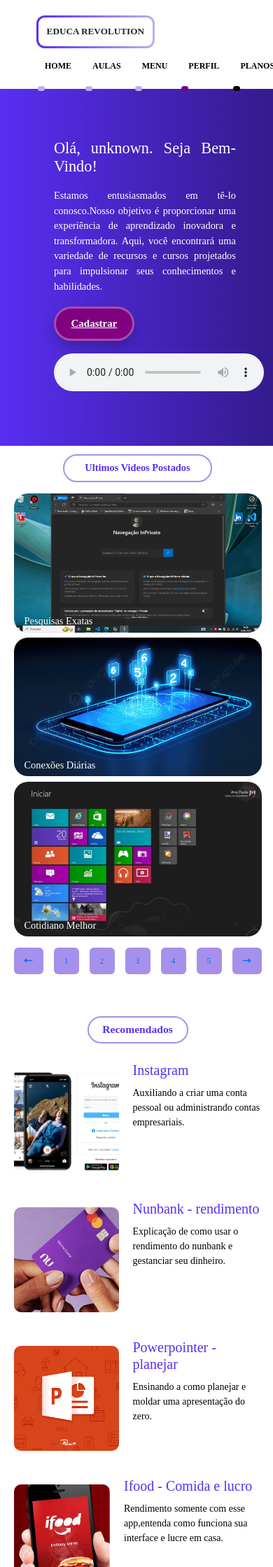
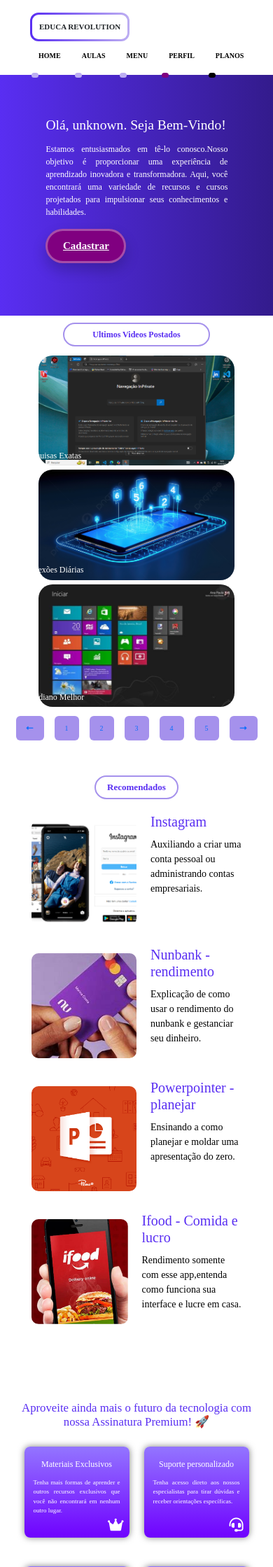
Before and after one commit to EducaRevolution/EducaRevolutionSite, a PHP site: page /home.html in a window 390 px wide; the page is wider, and only the part inside the window is pictured. Shown: the top 2239 px of that part at 70% size. Run offline with PHP 8.4, Linux system fonts and the light colour scheme; some web fonts are replaced.

Commit message:
Add files via upload

```diff
--- a/css/home.css
+++ b/css/home.css
@@ -251,11 +251,11 @@
   margin: 0.3rem 0;
 }
 
-.video-item img {
+.video__img{
   border-radius: 20px;
-  max-width: 100%;
-  height: auto;
-  display: block;
+  width: 80%;
+  min-width: 150px;
+  max-width: 600px;
 }
 
 .video-item h3 {
@@ -374,13 +374,16 @@
 }
 
 .feature {
-    text-align: left;
-    width: 250px;
-    height: 230px;
-    margin: 20px;
+    display: flex;
+    flex-direction: column;
+    text-align: justify;
+    position: relative;
+    width: 15rem;
+    min-height: 13rem;
+    margin: 2rem 1rem;
     background: linear-gradient(to bottom, #9375ff, #6f01ff);
     border-radius: 8px;
-    padding: 20px;
+    padding: 0.8rem;
     box-shadow: 0 0 10px rgba(0, 0, 0, 0.5);
 }
 
@@ -401,7 +404,7 @@
 }
 
 .texto_dentrodasecao{
-    margin-top: 25px;
+  margin: 0.2rem 0.5rem;
 }
 
 .aproveite_assinatura{
@@ -411,24 +414,33 @@
 }
 
 .custom-icon {
+    position:absolute;
+    right: 0;
+    bottom:0;
     color: black;
     font-size: 2em; /* Ajuste o tamanho do ícone conforme necessário */
-    margin-top: 15px;
-    margin-left: 185px;
+    margin:0.8rem;
+    text-align: end;
 }
 
 .custom-icon1 {
+    position:absolute;
+    right: 0;
+    bottom:0;
     color: black;
     font-size: 2em; /* Ajuste o tamanho do ícone conforme necessário */
-    margin-top: 35px;
-    margin-left: 190px;
+    margin:0.8rem;
+    text-align: end;
 }
 
 .custom-icon2 {
+  position:absolute;
+  right: 0;
+  bottom:0;
   color: black;
   font-size: 2em; /* Ajuste o tamanho do ícone conforme necessário */
-  margin-top: 15px;
-  margin-left: 190px;
+  margin:0.8rem;
+  text-align: end;
 }
 /* fim */
 
@@ -480,11 +492,6 @@
 }
 
 /* rodape */
-
-
-
-
-
 
 
 /*Caixa roxa que engloba os elementos*/
@@ -575,9 +582,10 @@
     }
 }
 
+
 @media screen and (max-width: 1265px){
     html{
-        font-size:12px;
+        font-size:14px;
     }
 
     address{
@@ -592,22 +600,28 @@
       display: grid;
       text-align: center;
       grid-template-columns: repeat(2, 1fr);
-      gap: 5rem;
+      gap: 1px;
       background-color: #ffffff;
   }
+
+  .feature {
+    display: flex;
+    flex-direction: column;
+    text-align: justify;
+    position: relative;
+    width: 15rem;
+    min-height: 13rem;
+    background: linear-gradient(to bottom, #9375ff, #6f01ff);
+    border-radius: 8px;
+    padding: 0.8rem;
+    box-shadow: 0 0 10px rgba(0, 0, 0, 0.5);
+}
+
 }
 
 @media screen and (max-width: 806px){
     html{
-        font-size:17px;
-    }
-
-    address{
-        display:flex;
-        align-items: center;
-        justify-content: space-between;
-        flex-direction: column;
-        padding: 1rem;
+        font-size:12px;
     }
 
     .section-grid{
@@ -622,28 +636,16 @@
 
 @media screen and (max-width: 506px){
     html{
-        font-size:12px;
-    }
-
-    address{
-        display:flex;
-        align-items: center;
-        justify-content: space-between;
-        flex-direction: column;
-        padding: 1rem;
-    }
-}
-
-@media screen and (max-width: 352px){
-    html{
         font-size:10px;
     }
 
-    address{
-        display:flex;
-        align-items: center;
-        justify-content: space-between;
-        flex-direction: column;
-        padding: 1rem;
+
+}
+
+@media screen and (max-width: 358px){
+    html{
+        font-size:9px;
     }
+
+
 }
--- a/home.html
+++ b/home.html
@@ -51,9 +51,6 @@
                     uma variedade  de recursos e cursos projetados para impulsionar seus conhecimentos e
                     habilidades.</p>
                 <a href="cadastro.html" class="botaocadastrar">Cadastrar</a>
-                <audio controls class="audio_parte1">
-                    <source src="" type="">
-                </audio>
             </div>
         </div>
 
@@ -69,18 +66,18 @@
                     <div class="titulo_Videos1">Ultimos Videos Postados</div>
 
                     <div class="video-item">
-                        <br>
-                        <img src="imagens/pesquisasExatas.png" alt="Pesquisas Exatas">
+
+                        <img class="video__img" src="imagens/pesquisasExatas.png" alt="Pesquisas Exatas">
                         <h3>Pesquisas Exatas</h3>
                     </div>
 
                     <div class="video-item">
-                        <img src="imagens/conexoesdiarias.jpg" alt="Conteúdos Diários">
+                        <img class="video__img" src="imagens/conexoesdiarias.jpg" alt="Conteúdos Diários">
                         <h3>Conexões Diárias</h3>
                     </div>
 
                     <div class="video-item">
-                        <img src="imagens/cotidianomelhor.jpg" alt="Cotidiano Melhor">
+                        <img class="video__img" src="imagens/cotidianomelhor.jpg" alt="Cotidiano Melhor">
                         <h3>Cotidiano Melhor</h3>
                     </div>
 
@@ -182,24 +179,24 @@
                     <div class="feature">
                         <h3 class="titulo_secao">Materiais Exclusivos</h3>
                         <p class="texto_dentrodasecao">Tenha mais formas de aprender e outros recursos exclusivos que você não encontrará em nenhum outro lugar.</p>
-                        <i class="fa-solid fa-crown color:black custom-icon"></i>
+                        <i class="fa-solid fa-crown custom-icon" style="color:white"></i>
                     </div>
 
                     <div class="feature">
                         <h3 class="titulo_secao">Suporte personalizado</h3>
                         <p class="texto_dentrodasecao">Tenha acesso direto aos nossos especialistas para tirar dúvidas e receber orientações específicas.</p>
-                        <i class="fa-solid fa-headset color:black custom-icon1"></i>
+                        <i class="fa-solid fa-headset custom-icon1" style="color:white"></i>
                     </div>
 
                         <div class="feature">
                             <h3 class="titulo_secao">Comunidade Premium</h3>
                             <p class="texto_dentrodasecao">Conect-se com outros assinantes premium,compartilhe experiências e colabore em projetos inovadores.</p>
-                            <i class="fa-solid fa-comments color:black custom-icon"></i>
+                            <i class="fa-solid fa-comments custom-icon" style="color:white"></i>
                         </div>
                         <div class="feature">
                             <h3 class="titulo_secao">Sem anúncios</h3>
                             <p class="texto_dentrodasecao">Navegue livremente pela nossa plataforma,sem se preocupar com propagandas ou interrupções.</p>
-                            <i class="fa-regular fa-circle-xmark color:black custom-icon2" ></i>
+                            <i class="fa-regular fa-circle-xmark custom-icon2" style="color:white" ></i>
                         </div>
                     </div>
             </div>
@@ -253,15 +250,15 @@
            Como faço para cancelar ? <i class="fas fa-chevron-down"></i>
         </button>
         <div class="faq-answer">
-            <p>Para cancelar a sua assinatura premium no EducaRevolution, siga estas etapas: <br>
-<br>
-                1° Faça login no site com sua conta. <br>
+            <p>Para cancelar a sua assinatura premium no EducaRevolution, siga estas etapas:
 
-                2° Acesse a seção de configurações da conta ou perfil. <br>
+                1° Faça login no site com sua conta.
 
-                3° Procure pela opção de assinatura ou pagamento. <br>
+                2° Acesse a seção de configurações da conta ou perfil.
 
-                4° Selecione a opção para cancelar a assinatura. <br>
+                3° Procure pela opção de assinatura ou pagamento.
+
+                4° Selecione a opção para cancelar a assinatura.
 
                 5° Siga as instruções fornecidas para confirmar o cancelamento.</p>
         </div>
@@ -271,15 +268,15 @@
           Esqueci minha senha? <i class="fas fa-chevron-down"></i>
         </button>
         <div class="faq-answer">
-            <p>Se você esqueceu sua senha no EducaRevolution, siga estas etapas para redefini-la:  <br>
- <br>
-                1° Vá para a página de login do EducaRevolution. <br>
+            <p>Se você esqueceu sua senha no EducaRevolution, siga estas etapas para redefini-la:
 
-                2° Clique na opção "Esqueci minha senha" ou "Redefinir senha". <br>
+                1° Vá para a página de login do EducaRevolution.
 
-                3° Digite o endereço de e-mail associado à sua conta. <br>
+                2° Clique na opção "Esqueci minha senha" ou "Redefinir senha".
 
-                4° Você receberá um e-mail com um link para redefinir sua senha. <br>
+                3° Digite o endereço de e-mail associado à sua conta.
+
+                4° Você receberá um e-mail com um link para redefinir sua senha.
 
                 5° Siga o link no e-mail e crie uma nova senha.</p>
         </div>
```
